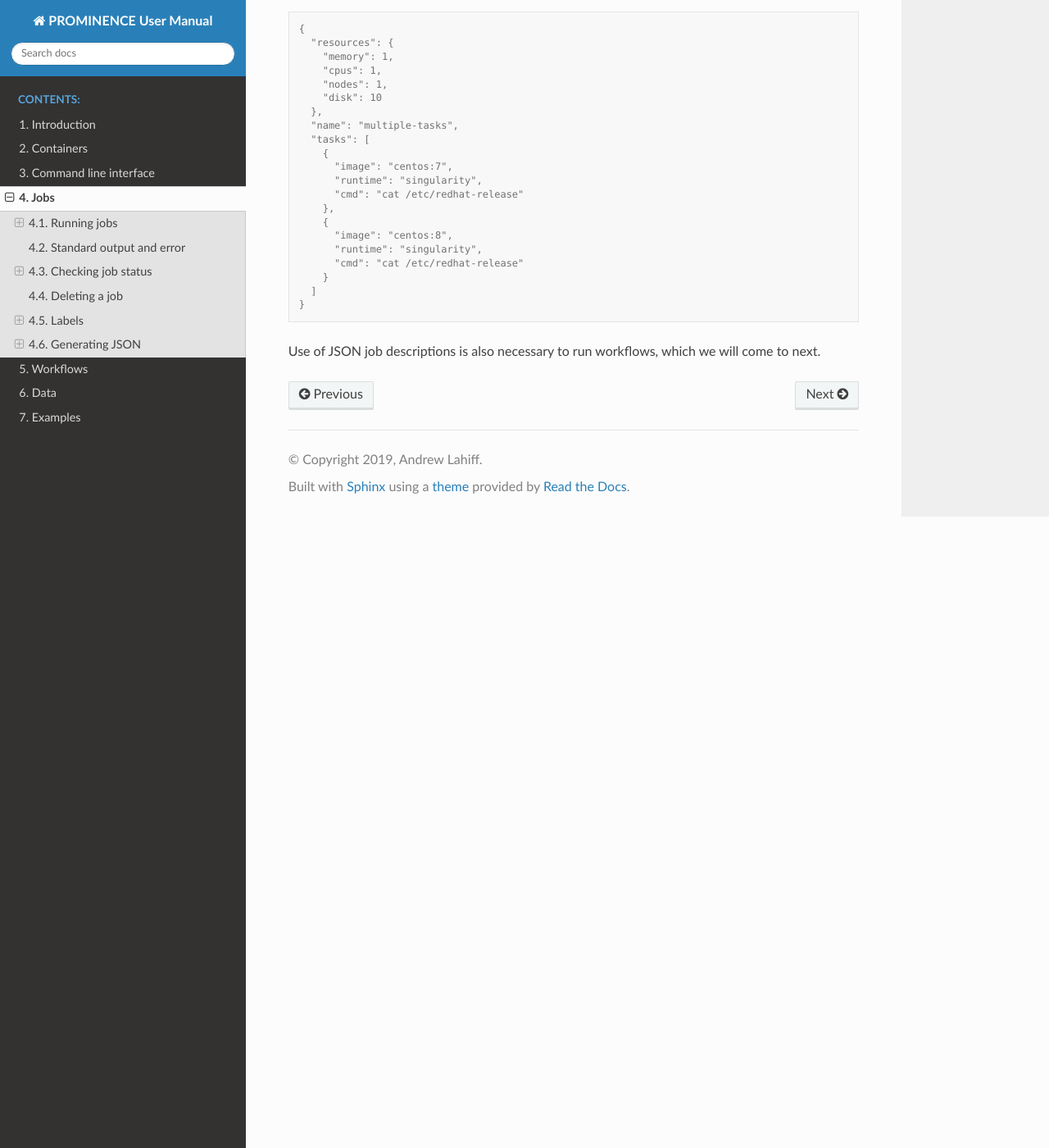
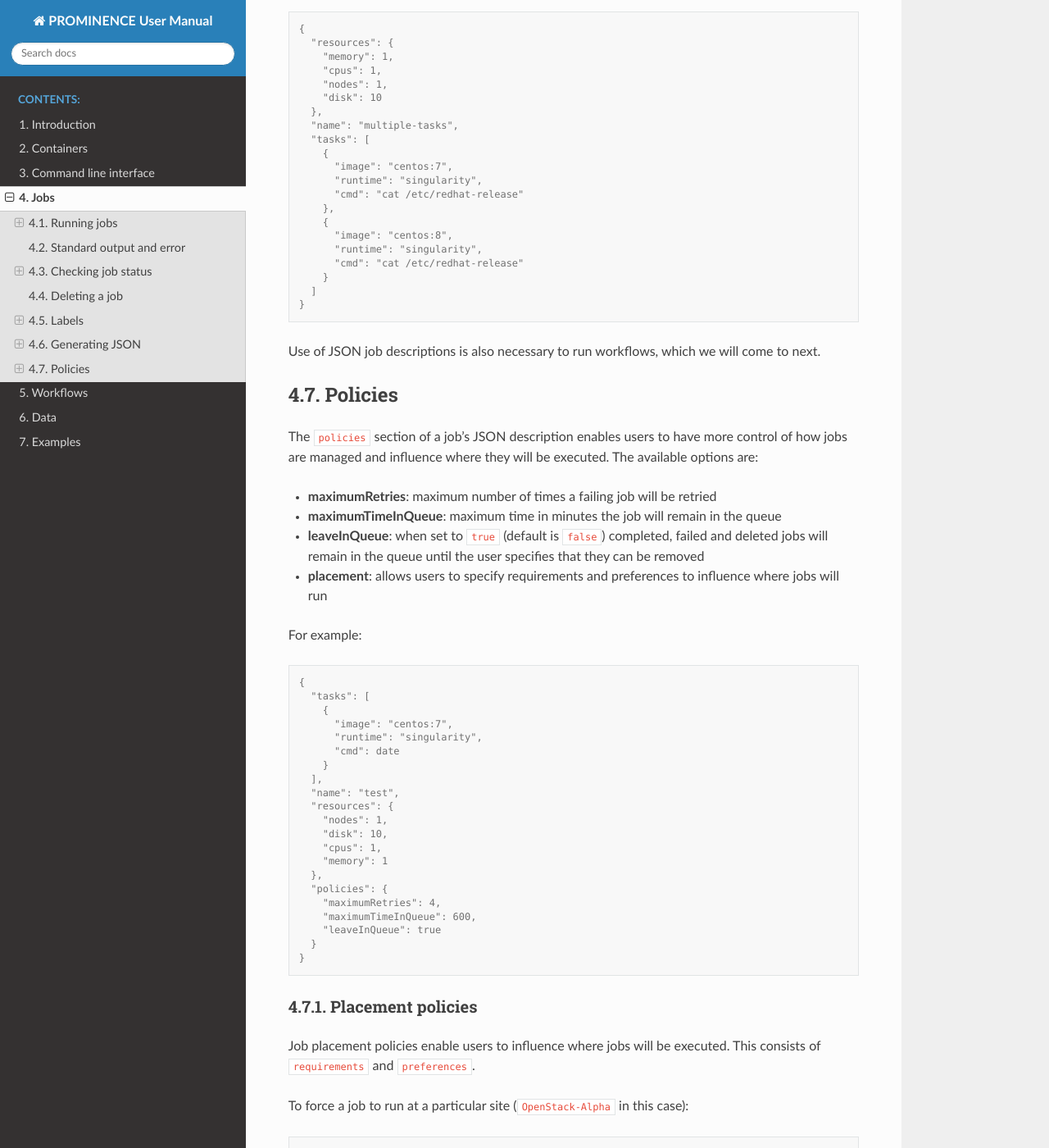
Before and after one commit to prominence-eosc/docs-eosc, a Sphinx documentation site: the page built from source/jobs.rst, in a window 1280 px wide and 1400 px high, scrolled down 7272 px. Shown: the whole window at 82% size. Built offline with Sphinx 7.4.7 and the Read the Docs theme 2.0.0, drawn with Linux system fonts in a browser that asks for light colours; some of the changed text lies outside the part shown.

Commit message:
Adding more content

```diff
--- a/source/jobs.rst
+++ b/source/jobs.rst
@@ -340,3 +340,72 @@ To run multiple tasks it is necessary to construct a JSON description of the job
    }
 
 Use of JSON job descriptions is also necessary to run workflows, which we will come to next.
+
+Policies
+--------
+
+The ``policies`` section of a job’s JSON description enables users to have more control of how jobs are managed and influence where they will be executed. The available options are:
+
+* **maximumRetries**: maximum number of times a failing job will be retried
+* **maximumTimeInQueue**: maximum time in minutes the job will remain in the queue
+* **leaveInQueue**: when set to ``true`` (default is ``false``) completed, failed and deleted jobs will remain in the queue until the user specifies that they can be removed
+* **placement**: allows users to specify requirements and preferences to influence where jobs will run
+
+For example:
+
+.. code-block:: console
+
+   {
+     "tasks": [
+       {
+         "image": "centos:7",
+         "runtime": "singularity",
+         "cmd": date
+       }
+     ],
+     "name": "test",
+     "resources": {
+       "nodes": 1,
+       "disk": 10,
+       "cpus": 1,
+       "memory": 1
+     },
+     "policies": {
+       "maximumRetries": 4,
+       "maximumTimeInQueue": 600,
+       "leaveInQueue": true
+     }
+   }
+
+Placement policies
+^^^^^^^^^^^^^^^^^^
+
+Job placement policies enable users to influence where jobs will be executed. This consists of ``requirements`` and ``preferences``.
+
+To force a job to run at a particular site (``OpenStack-Alpha`` in this case):
+
+.. code-block:: console
+
+   "policies": {
+     "placement": {
+       "requirements": {
+         "sites": [
+           "OpenStack-Alpha"
+         ]
+       }
+     }
+   }
+
+To force a job to run at any site in a particular region:
+
+.. code-block:: console
+
+   "policies": {
+     "placement": {
+       "requirements": {
+         "regions": [
+           "Alpha"
+         ]
+       }
+     }
+   }
```
